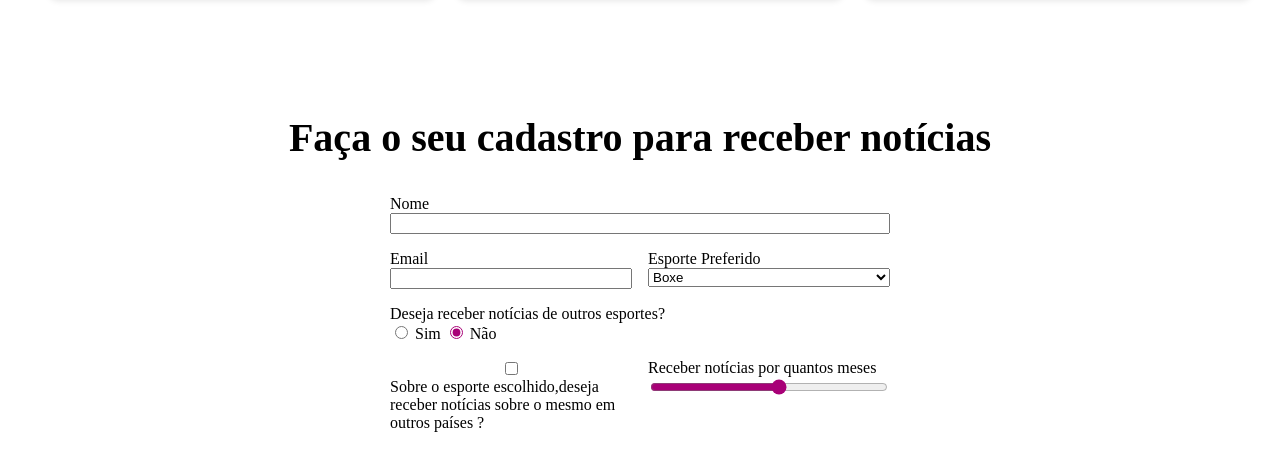
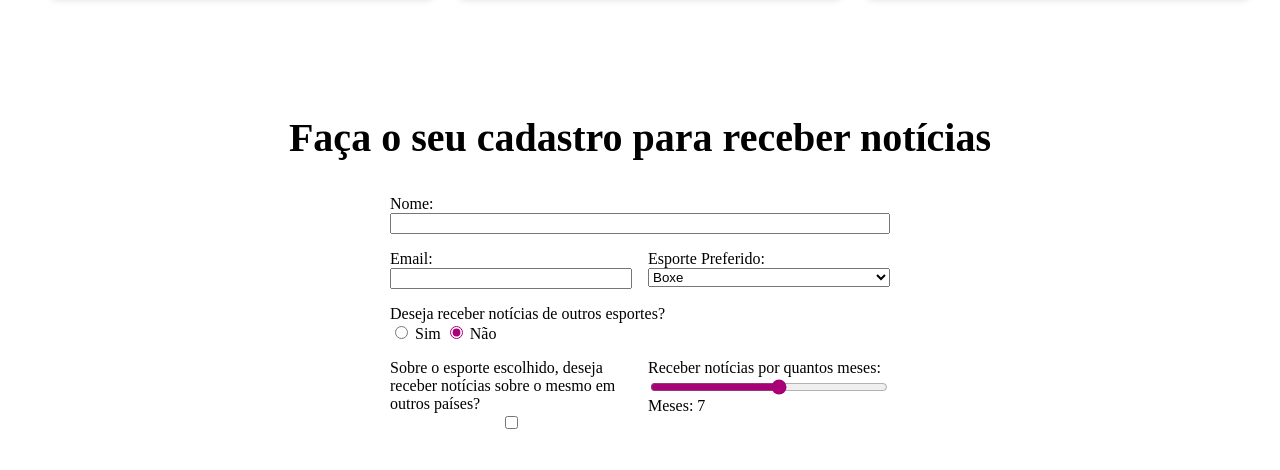
Before and after one commit to GuilhermeFML/PSite, a plain HTML site: page index.html in a window 1280 px wide. Both pictures are taken after a click on the radio button "Não". Shown: the part 1899-2369 px from the top of the page. Drawn offline with Linux system fonts and the light colour scheme.

Commit message:
Aula 27/03

```diff
--- /dev/null
+++ b/assets/Js/script.js
@@ -0,0 +1,20 @@
+document.addEventListener("DOMContentLoaded", function() {
+    document.querySelector("#tempo").addEventListener("input", calcular);
+    document.querySelectorAll('input[name="prototipo"]').forEach((radio) => {
+        radio.addEventListener("input", calcular);
+    });
+});
+
+function calcular() {
+    const QuantidadeTempo = document.querySelector("#tempo").value;
+    let tempo = QuantidadeTempo * 1;
+    document.querySelector("#valor").innerText = "Meses: " + tempo ;
+
+    let valor = 0;
+    const tipo = document.querySelector("#esporte").value;
+    if (tipo == 2) valor += 2000;
+
+    const prototipoSim = document.querySelector("#prototipo_sim").checked;
+    const prototipoNao = document.querySelector("#prototipo_nao").checked;
+
+}
--- a/index.html
+++ b/index.html
@@ -5,6 +5,7 @@
     <meta name="viewport" content="width=device-width, initial-scale=1.0">
     <title>Portfólio</title>
     <link rel="stylesheet" href="assets\css\style.css">
+    <script src="./assets/Js/script.js" defer></script>
 </head>
 <body>
     <header>
@@ -64,25 +65,26 @@
         <h2>Faça o seu cadastro para receber notícias</h2>
         <form action="">
             <div class="campo linha">
-                <label for="nome">Nome</label>
-                <input type="text" id="nome">
+                <label for="nome">Nome:</label>
+                <input type="text" id="nome" autocomplete="off">
             </div>
 
             <div class="campo">
-                <label action="email">Email</label>
-                <input type="text" name="Email" id="email">
+                <label for="email">Email:</label>
+                <input type="text" id="email" autocomplete="off">
             </div>
 
             <div class="campo">
-                <label for="esporte">Esporte Preferido</label>
+                <label for="esporte">Esporte Preferido:</label>
                 <select id="esporte">
                     <option value="1">Boxe</option>
                     <option value="2">Futebol</option>
-                        <option value="">Basquete</option>
+                    <option value="3">Basquete</option>
                 </select>
             </div>
 
-            <div class="campo linha"><label for="">Deseja receber notícias de outros esportes?</label>
+            <div class="campo linha">
+                <label for="prototipo_sim">Deseja receber notícias de outros esportes?</label>
                 <div>
                     <input type="radio" id="prototipo_sim" name="prototipo">
                     <label for="prototipo_sim">Sim</label>
@@ -92,16 +94,16 @@
             </div>
 
             <div class="campo">
-                <input type="checkbox" name="" id="js">
-                <label for="">Sobre o esporte escolhido,deseja receber notícias sobre o mesmo em outros países ?</label>
+                <label for="js">Sobre o esporte escolhido, deseja receber notícias sobre o mesmo em outros países?</label>
+                <input type="checkbox" id="js">
             </div>
 
-            <div class="campo"
-            ><label for="tempo">Receber notícias por quantos meses</label>
+            <div class="campo">
+                <label for="tempo">Receber notícias por quantos meses:</label>
                 <input type="range" min="1" max="12" id="tempo">
+                <output id="valor">1 mês</output>
             </div>
         </form>
-
     </section>
 </body>
 </html>
```
Lines whose indentation alone changed are shown as unchanged.
